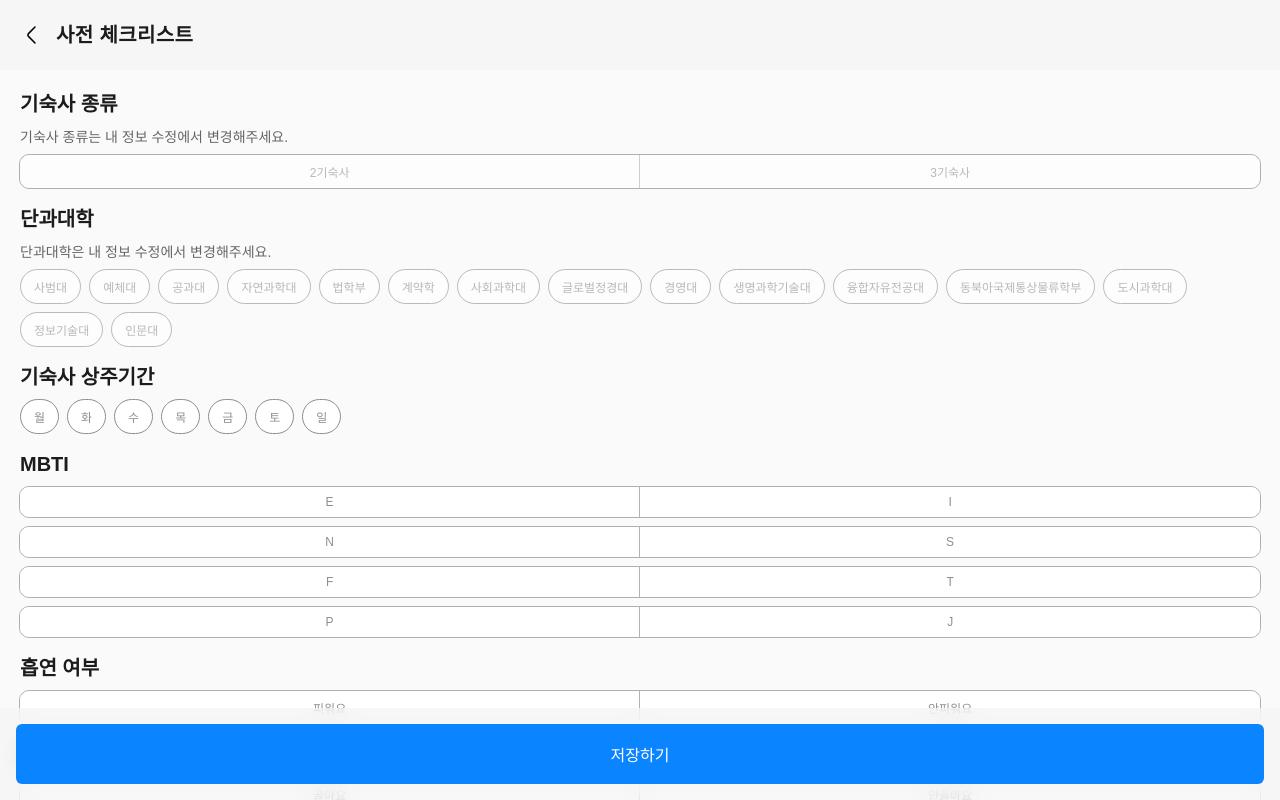
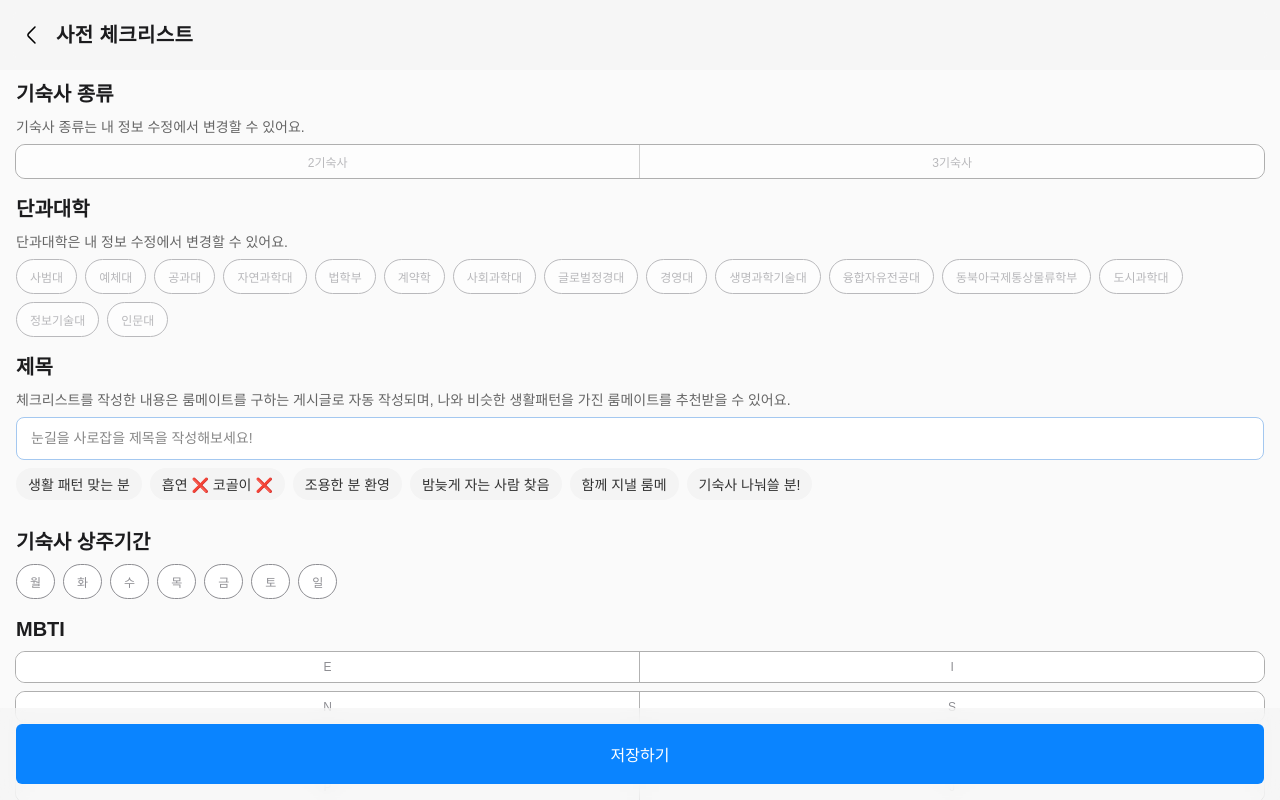
Before and after one commit to inu-appcenter/UNIDorm-web, a React (Vite) app: page /roommatechecklist in a window 1280 px wide. Built offline with nearby package versions, Linux system fonts and the light colour scheme.

Commit message:
feat: 룸메 체크리스트 작성시 제목 입력 및 추천 기능

```diff
--- /dev/null
+++ b/src/components/roommate/StyledTextInput.tsx
@@ -0,0 +1,28 @@
+import styled from "styled-components";
+
+const StyledTextInput = styled.input`
+  width: 100%;
+  //min-height: 100px;
+  padding: 10px 14px;
+  border: 1px solid #a4c8f0;
+  border-radius: 8px;
+  background-color: #fff;
+  color: #555;
+  font-size: 14px;
+  line-height: 1.5;
+  resize: none; /* 사용자가 수동으로 크기 조절 못하게 함 */
+  overflow-y: auto; /* 내용이 넘치면 스크롤 표시 */
+  outline: none;
+  box-sizing: border-box;
+
+  &::placeholder {
+    color: #888;
+  }
+
+  &:focus {
+    border-color: #7aa8e3;
+    box-shadow: 0 0 0 2px rgba(122, 168, 227, 0.3);
+  }
+`;
+
+export default StyledTextInput;
--- a/src/pages/RoomMate/RoomMateChecklistPage.tsx
+++ b/src/pages/RoomMate/RoomMateChecklistPage.tsx
@@ -30,6 +30,7 @@ import { getMemberInfo } from "../../apis/members.ts";
 import useUserStore from "../../stores/useUserStore.ts";
 import { useLocation, useNavigate } from "react-router-dom";
 import StyledTextArea from "../../components/roommate/StyledTextArea.tsx";
+import StyledTextInput from "../../components/roommate/StyledTextInput.tsx";
 
 export default function RoomMateChecklistPage() {
   const { setUserInfo, userInfo } = useUserStore();
@@ -83,6 +84,18 @@ export default function RoomMateChecklistPage() {
     fetchOpponentChecklist();
   }, [roomId]);
   // 각 그룹별로 선택 인덱스를 useState로 관리
+  const [title, setTitle] = useState("");
+  const getRandomTitles = (count: number, options: string[]) => {
+    const shuffled = [...options].sort(() => 0.5 - Math.random());
+    return shuffled.slice(0, count);
+  };
+  const [randomTitles, setRandomTitles] = useState<string[]>([]);
+
+  useEffect(() => {
+    const titles = getRandomTitles(6, ROOMMATE_POST_TITLES);
+    setRandomTitles(titles);
+  }, []);
+
   const [dayIndices, setDayIndices] = useState<number[]>([]);
   const [domitoryIndex, setDomitoryIndex] = useState<number | null>(
     dormitory.indexOf(userInfo.dormType),
@@ -142,7 +155,7 @@ export default function RoomMateChecklistPage() {
       mbti4[mbtiIndex4];
 
     const requestBody = {
-      title: "룸메이트 구해요!", // 임시 제목
+      title,
       dormPeriod: dayIndices.map((i) => days[i] + "요일"), // ✅ 다중 선택 처리
       dormType: dormitory[domitoryIndex],
       college: colleges[collegeIndex],
@@ -179,6 +192,39 @@ export default function RoomMateChecklistPage() {
     }
   };
 
+  const ROOMMATE_POST_TITLES = [
+    "룸메 급구!",
+    "기숙사 구해요",
+    "조용한 분 환영",
+    "함께 지낼 룸메",
+    "룸메 구합니다",
+    "생활 깔끔한 분",
+    "방 있어요!",
+    "착한 룸메 찾음",
+    "룸메 꼭 필요해",
+    "함께 살 사람!",
+    "깨끗한 방 있어요",
+    "조용한 사람 좋아요",
+    "빨리 결정 원해요",
+    "생활 패턴 맞는 분",
+    "편하게 지낼 룸메",
+    "배려심 있는 분 환영",
+    "잠버릇 없어야 해요",
+    "MBTI 안 따짐!",
+    "장기 룸메 구해요",
+    "기숙사 혼자 쓰기 아까워요",
+    "내향인 환영!",
+    "외향인 좋아요!",
+    "밤늦게 자는 사람 찾음",
+    "아침형 인간 환영",
+    "흡연 ❌ 코골이 ❌",
+    "공부 집중 잘 되는 환경",
+    "깔끔한 분만 연락주세요",
+    "룸메끼리 친하게 지내요",
+    "개인 시간 존중해요",
+    "기숙사 나눠쓸 분!",
+  ];
+
   return (
     <RoomMateChecklistPageWrapper>
       <Header
@@ -192,7 +238,9 @@ export default function RoomMateChecklistPage() {
       <TitleContentArea
         title={"기숙사 종류"}
         description={
-          !isViewerMode ? "기숙사 종류는 내 정보 수정에서 변경해주세요." : ""
+          !isViewerMode
+            ? "기숙사 종류는 내 정보 수정에서 변경할 수 있어요."
+            : ""
         }
         children={
           <ToggleGroup
@@ -206,7 +254,7 @@ export default function RoomMateChecklistPage() {
       <TitleContentArea
         title={"단과대학"}
         description={
-          !isViewerMode ? "단과대학은 내 정보 수정에서 변경해주세요." : ""
+          !isViewerMode ? "단과대학은 내 정보 수정에서 변경할 수 있어요." : ""
         }
         children={
           <SelectableChipGroup
@@ -215,6 +263,35 @@ export default function RoomMateChecklistPage() {
             onSelect={setCollegeIndex}
             disabled={true} // 원래부터 비활성화
           />
+        }
+      />
+      <TitleContentArea
+        title={"제목"}
+        description={
+          "체크리스트를 작성한 내용은 룸메이트를 구하는 게시글로 자동 작성되며, 나와 비슷한 생활패턴을 가진 룸메이트를 추천받을 수 있어요."
+        }
+        children={
+          <>
+            <StyledTextInput
+              value={title}
+              onChange={(e) => setTitle(e.target.value)}
+              placeholder={"눈길을 사로잡을 제목을 작성해보세요!"}
+              disabled={isViewerMode}
+            />
+            {!title && (
+              <SortFilterWrapper>
+                {randomTitles.map((option) => (
+                  <SortButton
+                    key={option}
+                    className={title === option ? "active" : ""}
+                    onClick={() => setTitle(option)}
+                  >
+                    {option}
+                  </SortButton>
+                ))}
+              </SortFilterWrapper>
+            )}
+          </>
         }
       />
       <TitleContentArea
@@ -360,6 +437,7 @@ export default function RoomMateChecklistPage() {
           />
         }
       />
+
       {!isViewerMode && (
         <ButtonWrapper>
           <SquareButton text={"저장하기"} onClick={handleSubmit} />
@@ -370,7 +448,7 @@ export default function RoomMateChecklistPage() {
 }
 
 const RoomMateChecklistPageWrapper = styled.div`
-  padding: 90px 20px;
+  padding: 80px 16px;
   padding-bottom: 150px;
   display: flex;
   flex-direction: column;
@@ -394,3 +472,37 @@ const ButtonWrapper = styled.div`
   backdrop-filter: blur(10px);
   -webkit-backdrop-filter: blur(10px);
 `;
+
+const SortFilterWrapper = styled.div`
+  display: flex;
+  width: 100%;
+  height: fit-content;
+  overflow-x: scroll;
+  -ms-overflow-style: none; /* IE, Edge */
+  scrollbar-width: none; /* Firefox */
+
+  &::-webkit-scrollbar {
+    display: none; /* Chrome, Safari */
+  }
+  margin-bottom: 12px;
+  gap: 8px;
+  padding: 0px 12px 0 12px;
+  //flex-wrap: wrap;
+`;
+
+const SortButton = styled.button`
+  background-color: #f4f4f4;
+  border: none;
+  border-radius: 999px;
+  padding: 6px 12px;
+  font-size: 14px;
+  color: #333;
+  cursor: pointer;
+  min-width: fit-content;
+
+  &.active {
+    background-color: #007bff;
+    color: white;
+    font-weight: bold;
+  }
+`;
```
